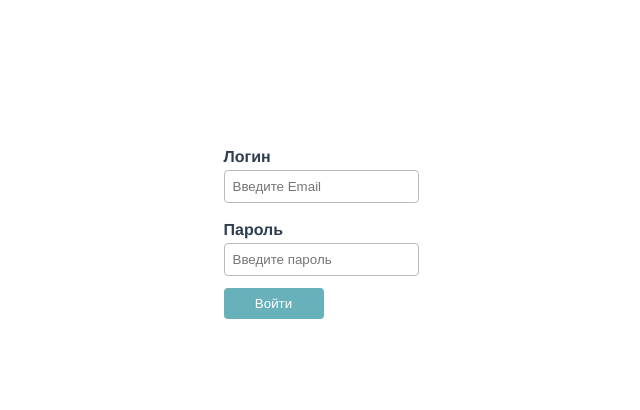
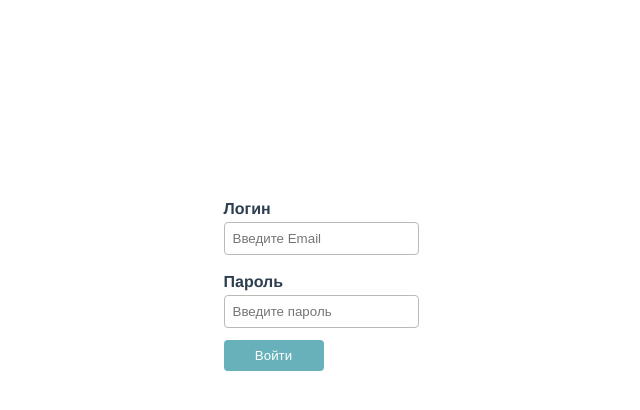
Before and after one commit to kremeshnoi/product-cards, a Vue app: page /login in a window 1280 px wide. Shown: the top 410 px of the page, without its empty margins (319-959 px from the left). Built offline with nearby package versions, Linux system fonts and the light colour scheme.

Commit message:
update login container margin

```diff
--- a/src/views/auth/Login.vue
+++ b/src/views/auth/Login.vue
@@ -91,7 +91,7 @@
 
 		&__container {
 			max-width: 400px;
-			margin: 10% 20px 0 20px;
+			margin: calc(52px + 10%) 20px 0 20px;
 		}
 
 		&__form {
```
